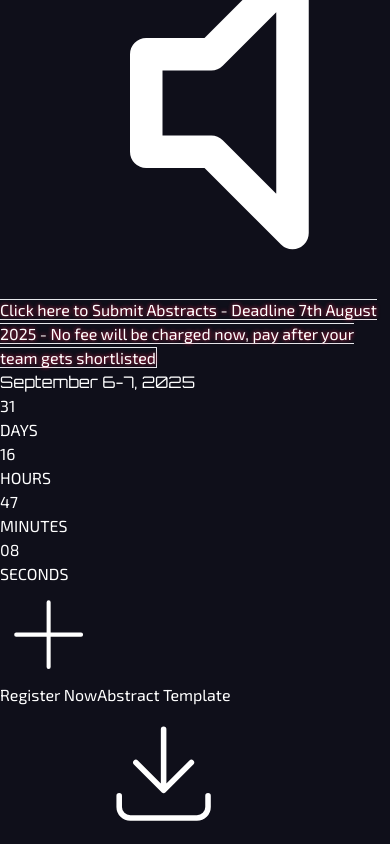
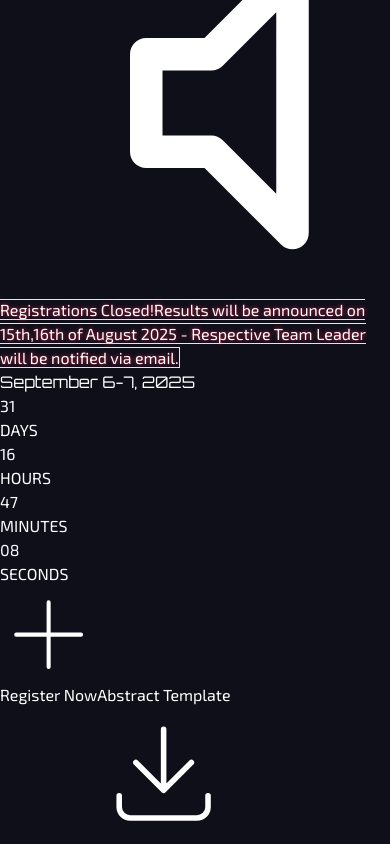
Before and after one commit to mohammedafaaz/NeoNexus, a React (Vite) app: page /home in a window 390 px wide. Shown: the part 1298-2142 px from the top of the page. Built offline with nearby package versions, Linux system fonts and the light colour scheme.

Commit message:
Phase-1 Completion updates

```diff
--- a/src/components/HeroSection.tsx
+++ b/src/components/HeroSection.tsx
@@ -268,7 +268,7 @@ export default function HeroSection() {
           <style>{`.notice-glow { text-shadow: 0 0 4px #ff1744cc, 0 0 8px #fff2; }`}</style>
           <div className="flex justify-center mb-4">
             <a
-              href="https://forms.gle/QzqqC1dw3dwpdYxc7"
+              href="#" //Paste imp link here
               target="_blank"
               rel="noopener noreferrer"
               className="font-bold text-xs md:text-xs tracking-wide animate-pulse px-4 py-2 rounded-md border border-[var(--primary)]/100 bg-[var(--primary)]/10 hover:bg-[var(--primary)]/20 transition-colors duration-200 shadow-sm text-white flex flex-col sm:flex-row items-center gap-1 sm:gap-2 notice-glow text-center"
@@ -278,8 +278,9 @@ export default function HeroSection() {
                 <svg xmlns="http://www.w3.org/2000/svg" className="h-4 w-4 text-[#ff1744]" fill="none" viewBox="0 0 24 24" stroke="currentColor" strokeWidth={2} style={{minWidth:'1rem'}}>
                   <path strokeLinecap="round" strokeLinejoin="round" d="M9 9v6h4l5 5V4l-5 5H9z" />
                 </svg>
-                <span className="ml-1">Click here to Submit Abstracts - Deadline 7th August 2025 - <span className="text-[#ff1744] font-bold w-full sm:w-auto">No fee will be charged now, pay after your team gets shortlisted</span></span>
+                <span className="text-[#ff1744] ml-1">Registrations Closed!</span>
               </span>
+              <span className="text-white font-bold w-full sm:w-auto block mt-1">Results will be announced on 15th,16th of August 2025 - Respective Team Leader will be notified via email.</span>
 
             </a>
           </div>
--- a/src/components/TracksSection.tsx
+++ b/src/components/TracksSection.tsx
@@ -259,7 +259,7 @@ export default function TracksSection() {
 								Submit your team’s idea based on a problem statement in your chosen domain.
 								<br />
 								<br />
-								📅 Deadline: August 7, 2025
+								📅 Deadline: Registrations Closed!
 							</p>
 							{expandedPhase === 1 ? (
 								<div className="mt-4 text-[var(--foreground-muted)] flex flex-col flex-grow justify-between h-full">
@@ -277,17 +277,6 @@ export default function TracksSection() {
 										</ul>
 									</div>
 									<div className="flex gap-4 justify-center mt-6">
-										<button
-											className="neon-button"
-											onClick={() =>
-												window.open(
-													'https://forms.gle/QzqqC1dw3dwpdYxc7',
-													'_blank'
-												)
-											}
-										>
-											Register
-										</button>
 										<button
 											className="neon-button"
 											onClick={() => setExpandedPhase(null)}
```
